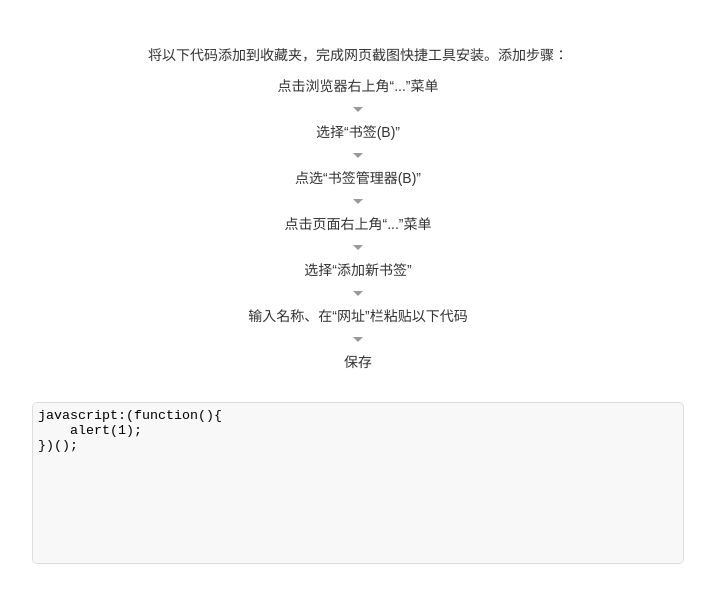
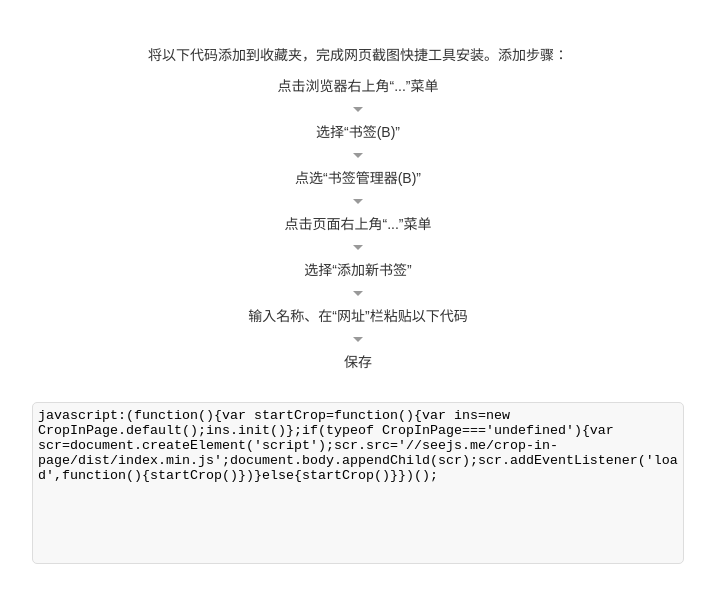
Before and after one commit to mailzwj/crop-in-page, a website: page index.html in a window 1280 px wide. Shown: the part 175-778 px from the top of the page, without its empty margins (282-997 px from the left). Drawn offline with Linux system fonts and the light colour scheme.

Commit message:
Add js code in textarea

```diff
--- a/index.html
+++ b/index.html
@@ -83,9 +83,7 @@ body {
                 <br><span class="step">输入名称、在“网址”栏粘贴以下代码</span>
                 <br><span class="step">保存</span>
             </p>
-            <textarea id="J_CodeArea" class="fav-code" readonly>javascript:(function(){
-    alert(1);
-})();</textarea>
+            <textarea id="J_CodeArea" class="fav-code" readonly>javascript:(function(){var startCrop=function(){var ins=new CropInPage.default();ins.init()};if(typeof CropInPage==='undefined'){var scr=document.createElement('script');scr.src='//seejs.me/crop-in-page/dist/index.min.js';document.body.appendChild(scr);scr.addEventListener('load',function(){startCrop()})}else{startCrop()}})();</textarea>
         </div>
     </div>
 <!-- <script src="./dist/index.min.js"></script> -->
```
